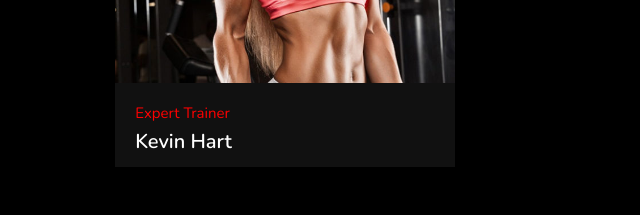
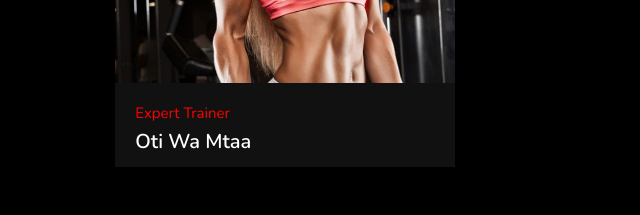
Before and after one commit to ibrahimy353/gym_website1, a plain HTML site: page index.html in a window 1280 px wide. Shown: the part 3480-3695 px from the top of the page, 0-640 px from the left. Drawn offline with nearby package versions, Linux system fonts and the light colour scheme.

Commit message:
index change

```diff
--- a/index.html
+++ b/index.html
@@ -266,7 +266,7 @@
             <img src="images/trainer-4.jpg" alt="">
             <div class="content">
                 <span>expert trainer</span>
-                <h3>Kevin Hart</h3>
+                <h3>Oti wa Mtaa</h3>
                 <div class="share">
                     <a href="#" class="fab fa-facebook-f"></a>
                     <a href="#" class="fab fa-twitter"></a>
```
